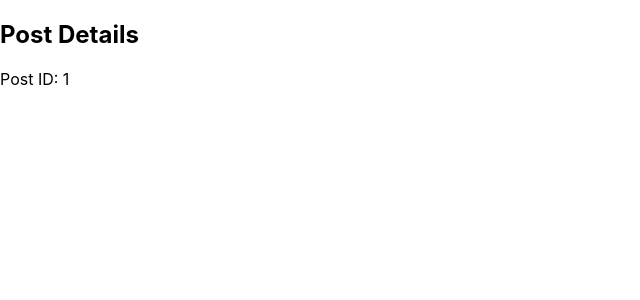
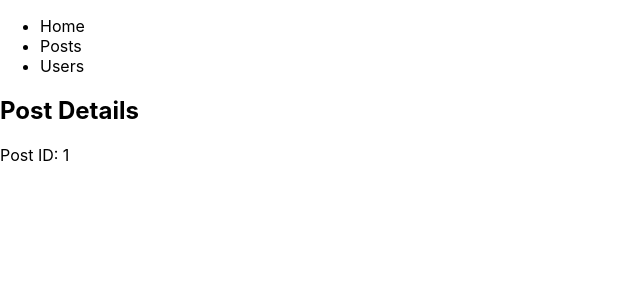
Before and after one commit to katherinebl/curso-nextjs, a Next.js app in the folder my-app/: page /posts/1 in a window 1280 px wide. Shown: the top 300 px of the page, without its empty margins (0-640 px from the left). Built offline with nearby package versions, Linux system fonts and the light colour scheme.

Commit message:
Added navigation to the main detail pages: specific posts & users

```diff
--- a/my-app/pages/posts/[id].js
+++ b/my-app/pages/posts/[id].js
@@ -1,10 +1,12 @@
 import { useRouter } from 'next/router'
+import Navbar from '../../components/navbar'
 
 export default function Post1() {
   const router = useRouter()
 
   return (
     <div>
+      <Navbar />
       <h2>Post Details</h2>
       <p>Post ID: {router.query.id}</p>
     </div>
--- a/my-app/pages/users/[id].js
+++ b/my-app/pages/users/[id].js
@@ -1,10 +1,12 @@
 import { useRouter } from 'next/router'
+import Navbar from '../../components/navbar'
 
 export default function User1() {
   const router = useRouter()
 
   return (
     <div>
+      <Navbar />
       <h2>User Details</h2>
       <p>User ID: {router.query.id}</p>
     </div>
```
